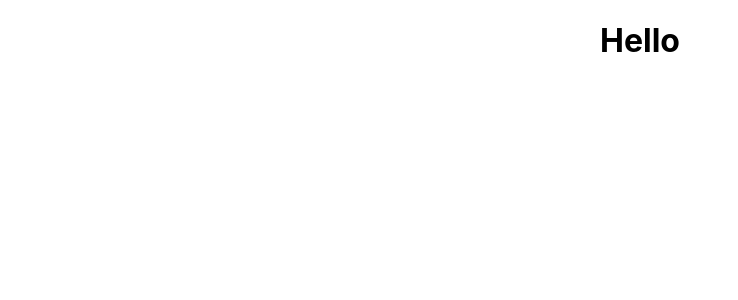
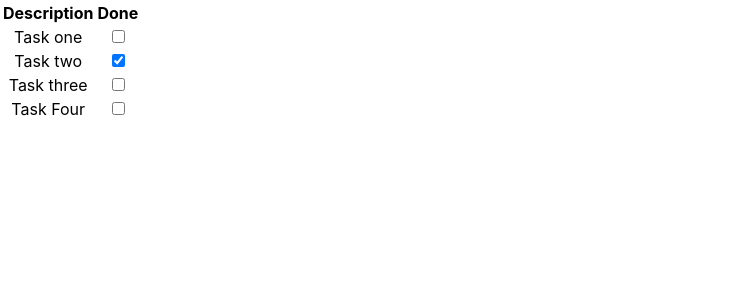
Before and after one commit to ethanial1/ToDolist_react, a React (Create React App) app: page / in a window 1280 px wide. Shown: the top 300 px of the page, without its empty margins (0-738 px from the left). Built offline with nearby package versions, Linux system fonts and the light colour scheme.

Commit message:
Mostramos las tareas en una tabla, manejador para el checkBox

```diff
--- a/src/App.js
+++ b/src/App.js
@@ -1,19 +1,39 @@
 import { useState } from 'react';
+import { TaskRow } from './components/TaskRow';
 import './App.css';
 
 function App() {
   // Definimos algunos estados
   const [username, setuserName] = useState('ethan');
   const [taskItems, settaskItems] = useState([
-    {
-      name: "Task one",
-      done: false
-    }
+    { name: "Task one", done: false },
+    { name: "Task two", done: true },
+    { name: "Task three", done: false },
+    { name: "Task Four", done: false },
   ]);
+
+  // Cambiamos el estado de DONE, recorriendo cada tarea                            se hace una copia (...)
+  const toggleTask = task => settaskItems(taskItems.map(t => (t.name === task.name ? {...t, done: !t.done} : t)));
+
+  // Crea multipler tr que luego son pintados en la tabla
+  const taskTableRows = () => taskItems.map( task => (
+      <TaskRow task={task} key={task.name} toggleTask={toggleTask}/>
+    ));
 
   return (
     <div className="App">
-      <h1>Hello</h1>
+      <table>
+        <thead>
+          <tr>
+            <th>Description</th>
+            <th>Done</th>
+          </tr>
+        </thead>
+        <tbody>
+          {taskTableRows()}
+        </tbody>
+      </table>
+
     </div>
   );
 }
--- a/src/components/TaskRow.js
+++ b/src/components/TaskRow.js
@@ -1 +1,12 @@
 // Guarda las filas de las tablas que vamos a crear para mostrar las tareas (datos)
+
+export const TaskRow = props => (
+    <tr key={props.task.name}>
+        <td>
+            {props.task.name}
+        </td>
+        <td>
+            <input type="checkbox" id="" checked = {props.task.done} onChange={props.toggleTask}/>
+        </td>
+    </tr>
+);
```
